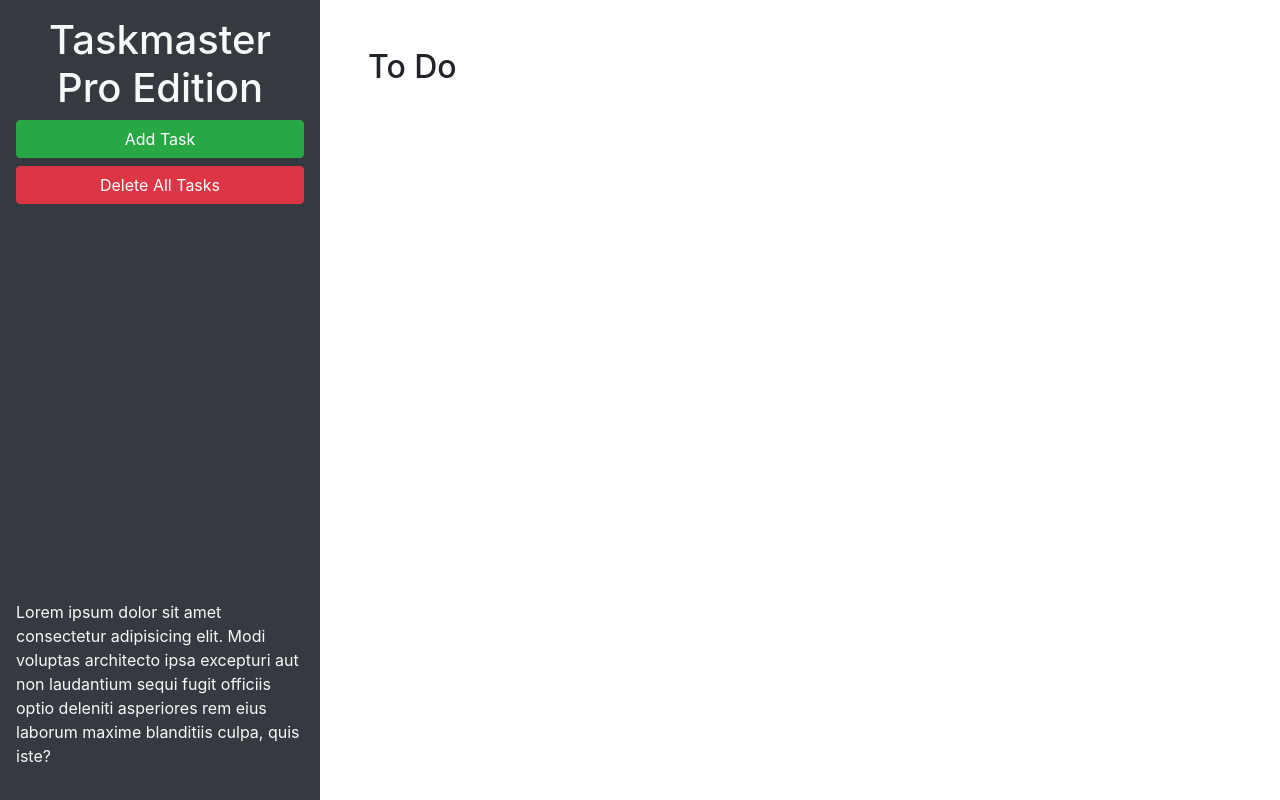
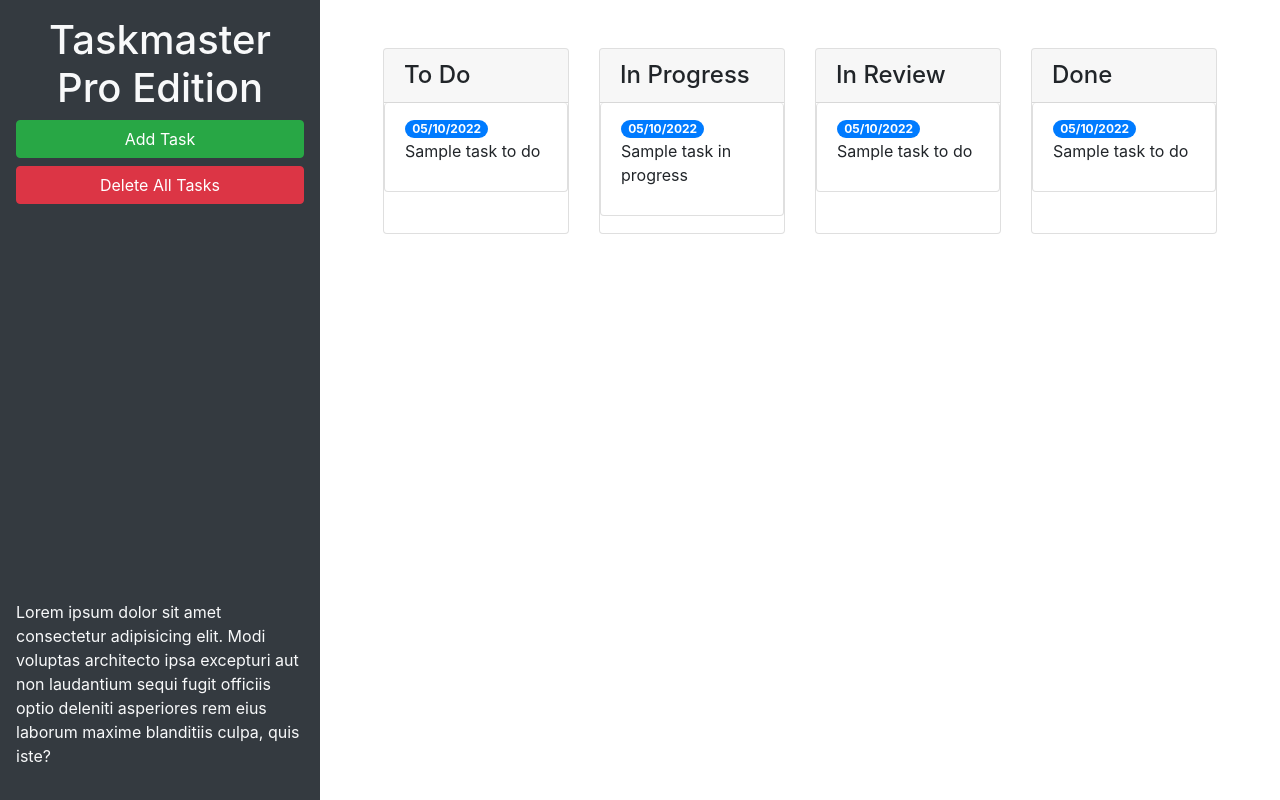
Before and after one commit to chrisdhodges12/taskmaster-pro, a plain HTML site: page index.html in a window 1280 px wide. Drawn offline with nearby package versions, Linux system fonts and the light colour scheme.

Commit message:
add bootstrap grid and form components

```diff
--- a/index.html
+++ b/index.html
@@ -24,9 +24,67 @@
       </p>
     </header>
     <main class="col-12 col-lg-9">
-      <div class="m-5">
-        <h2>To Do</h2>
-        <ul id="list-toDo" class="list-group"> </ul>
+      <div class="m-5 row justify-content-around">
+        <!-- todo start -->
+        <div class="col-12 col-md-6 col-xl-3 mb-3">
+          <div class="card">
+            <h4 class="card-header">
+              To Do
+            </h4>
+            <ul id="list-toDo" class="list-group">
+            <li class="list-group-item">
+              <span class="badge badge-primary badge-pill"> 05/10/2022</span>
+                <p class=""m-1>Sample task to do</p>
+            </li>
+            </ul>
+          </div>
+        </div>
+        <!-- todo end -->
+        <!-- in progress start -->
+        <div class="col-12 col-md-6 col-xl-3 mb-3">
+          <div class="card">
+            <h4 class="card-header">
+              In Progress
+            </h4>
+            <ul id="list-inProgress" class="list-group">
+            <li class="list-group-item">
+              <span class="badge badge-primary badge-pill"> 05/10/2022</span>
+                <p class=""m-1>Sample task in progress</p>
+            </li>
+            </ul>
+          </div>
+        </div>
+        <!-- in progress end -->
+        <!-- in review start -->
+        <div class="col-12 col-md-6 col-xl-3 mb-3">
+          <div class="card">
+            <h4 class="card-header">
+              In Review
+            </h4>
+            <ul id="list-inReview" class="list-group">
+            <li class="list-group-item">
+              <span class="badge badge-primary badge-pill"> 05/10/2022</span>
+                <p class=""m-1>Sample task to do</p>
+            </li>
+            </ul>
+          </div>
+        </div>
+        <!-- in review end -->
+        <!-- done start -->
+        <div class="col-12 col-md-6 col-xl-3 mb-3">
+          <div class="card">
+            <h4 class="card-header">
+              Done
+            </h4>
+            <ul id="list-done" class="list-group">
+            <li class="list-group-item">
+              <span class="badge badge-primary badge-pill"> 05/10/2022</span>
+                <p class=""m-1>Sample task to do</p>
+            </li>
+            </ul>
+          </div>
+        </div>
+        <!-- done end -->
       </div>
     </main>
   </div>
@@ -46,11 +104,11 @@
           <form>
             <div class="form-group">
               <label for="modalTaskDescription">Task description</label>
-              <textarea id="modalTaskDescription" rows="3"></textarea>
+              <textarea id="modalTaskDescription" rows="3" class="form-control"></textarea>
             </div>
             <div class="form-group">
               <label for="modalDueDate">Due date</label>
-              <input type="text" id="modalDueDate" placeholder="mm/dd/yyyy" autocomplete="off" />
+              <input type="text" class="form-control" id="modalDueDate" placeholder="mm/dd/yyyy" autocomplete="off" />
             </div>
           </form>
         </div>
```
